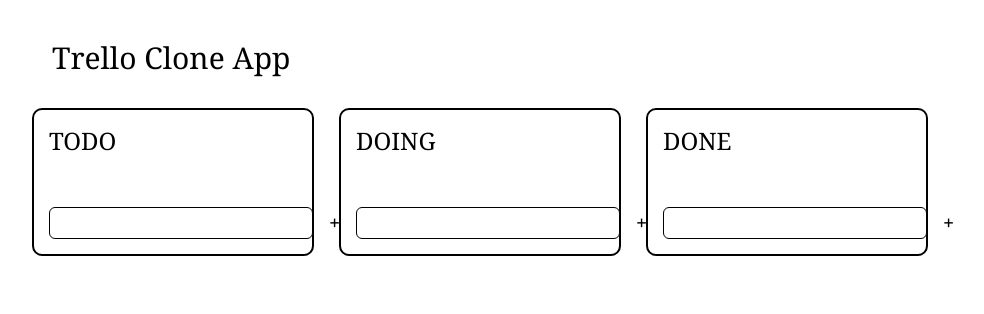
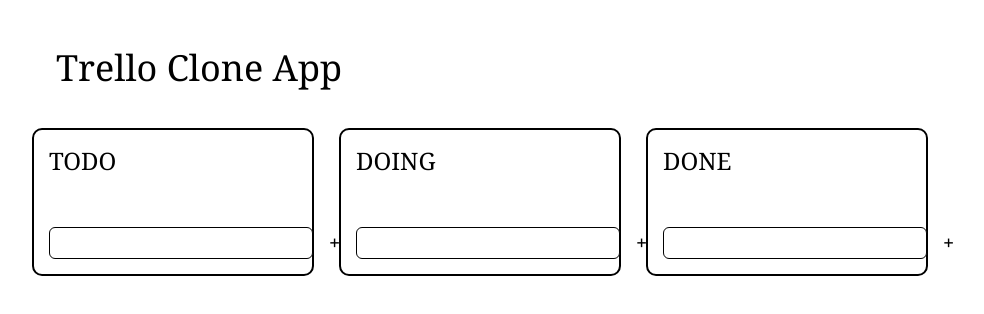
Before and after one commit to nomnomnonono/react-trello-clone, a React (Vite) app: page / in a window 1280 px wide. Shown: the top 314 px of the page, without its empty margins (160-1144 px from the left). Built offline with nearby package versions, Linux system fonts and the light colour scheme.

Commit message:
add react router

```diff
--- a/package.json
+++ b/package.json
@@ -23,6 +23,7 @@
     "@dnd-kit/sortable": "^8.0.0",
     "react": "^18.2.0",
     "react-dom": "^18.2.0",
+    "react-router-dom": "^6.22.2",
     "uuid": "^9.0.1"
   },
   "devDependencies": {
--- a/src/App.tsx
+++ b/src/App.tsx
@@ -26,14 +26,13 @@
       return task;
     });
     setTasks(newTasks);
-    console.log(tasks);
   };
 
   return (
     <>
-      <h1 className="text-left text-3xl pt-10 pl-5">Trello Clone App</h1>
+      <h1 className="text-left text-4xl pt-12 pl-6">Trello Clone App</h1>
       <DndContext onDragEnd={handleDragEnd}>
-        <div className="mt-8 flex justify-between">
+        <div className="mt-10 flex justify-between">
           <Droppable id="todo" title="TODO" tasks={tasks} setTasks={setTasks} />
           <Droppable
             id="doing"
--- a/src/Droppable.tsx
+++ b/src/Droppable.tsx
@@ -55,7 +55,7 @@
 
       {myTasks.map((t: Task) => (
         <Draggable key={t.id} id={t.id}>
-          <div className="">{t.task}</div>
+          {t.task}
         </Draggable>
       ))}
 
```
Also changed, not shown: 1 other file (tests, documents, lock files or other folders).
